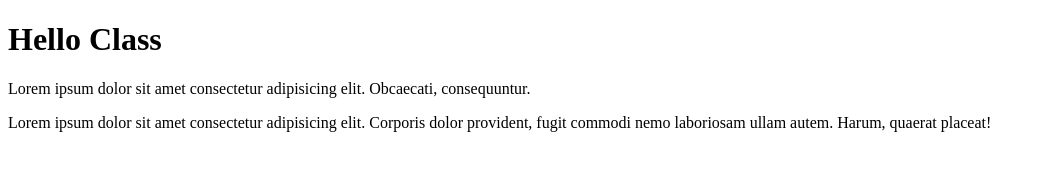
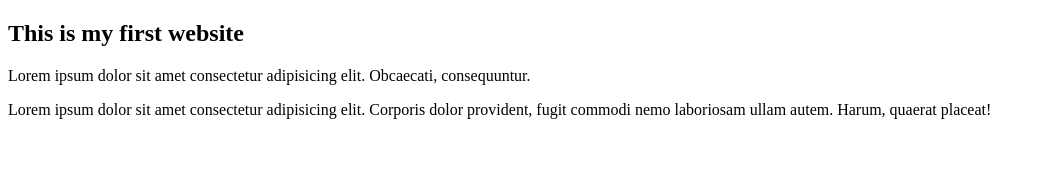
Before and after one commit to masifcoder/git-test, a plain HTML site: page index.html in a window 1280 px wide. Shown: the whole page, without its empty margins (0-1045 px from the left). Drawn offline with Linux system fonts and the light colour scheme.

Commit message:
updated heading

```diff
--- a/index.html
+++ b/index.html
@@ -6,7 +6,7 @@
     <title>Document</title>
 </head>
 <body>
-    <h1>Hello Class</h1>
+    <h2>This is my first website</h2>
     <p>Lorem ipsum dolor sit amet consectetur adipisicing elit. Obcaecati, consequuntur.</p>
 
     <p>Lorem ipsum dolor sit amet consectetur adipisicing elit. Corporis dolor provident, fugit commodi nemo laboriosam ullam autem. Harum, quaerat placeat!</p>
```
